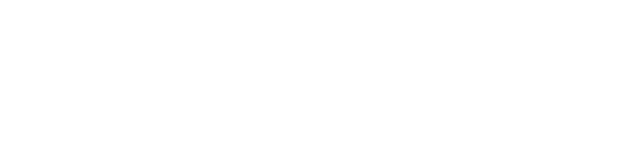
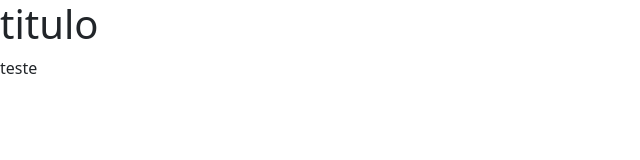
Before and after one commit to Enigmha/dsfilmes, a plain HTML site: page index.html in a window 1280 px wide. Shown: the whole page, without its empty margins (0-640 px from the left). Drawn offline with nearby package versions, Linux system fonts and the light colour scheme.

Commit message:
Bootstrap

```diff
--- a/index.html
+++ b/index.html
@@ -5,9 +5,16 @@
     <meta http-equiv="X-UA-Compatible" content="IE=edge">
     <meta name="viewport" content="width=device-width, initial-scale=1.0">
     <title>DsFilmes</title>
+
+    <link href="https://cdn.jsdelivr.net/npm/bootstrap@5.1.3/dist/css/bootstrap.min.css" rel="stylesheet" integrity="sha384-1BmE4kWBq78iYhFldvKuhfTAU6auU8tT94WrHftjDbrCEXSU1oBoqyl2QvZ6jIW3" crossorigin="anonymous">
+
+
 </head>
 <body>
-
+    <h1>
+        titulo
+    </h1>
+    teste
 
 </body>
 </html>
```
